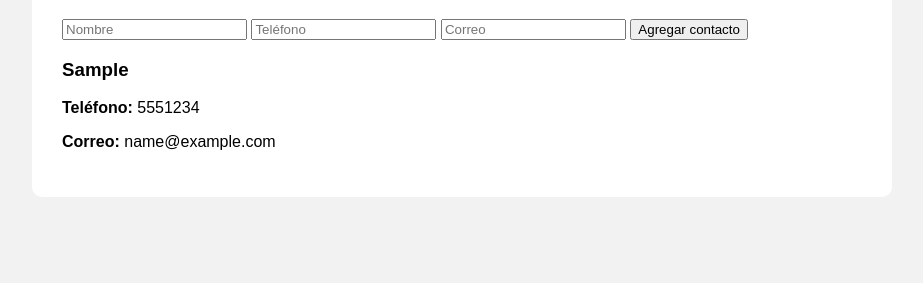
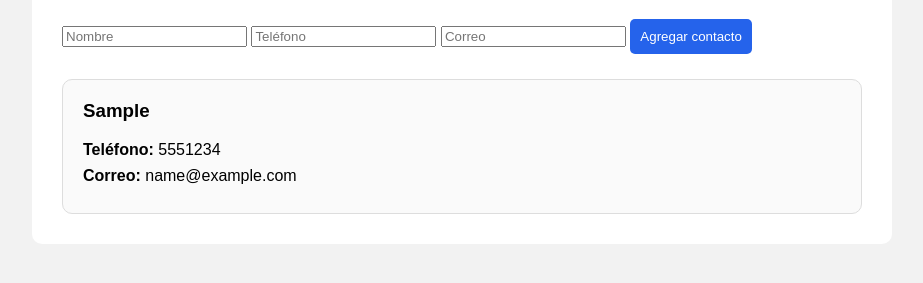
Before and after one commit to KaledSalvador005/agenda_de_contactos, a plain HTML site: page index.html in a window 1280 px wide. Both pictures are taken after typing "Sample", "5551234", "name@example.com" into the empty fields and a click on the button "Agregar contacto". Shown: the part 131-414 px from the top of the page, without its empty margins (178-1101 px from the left). Drawn offline with Linux system fonts and the light colour scheme.

Commit message:
mejorar diseño de tarjetas de contactos

```diff
--- a/estilos.css
+++ b/estilos.css
@@ -11,3 +11,38 @@ body {
   padding: 30px;
   border-radius: 10px;
 }
+
+#listaContactos {
+  display: grid;
+  grid-template-columns: repeat(auto-fit, minmax(250px, 1fr));
+  gap: 15px;
+  margin-top: 25px;
+}
+
+.contacto {
+  background: #fafafa;
+  border: 1px solid #ddd;
+  border-radius: 10px;
+  padding: 20px;
+}
+
+.contacto h3 {
+  margin-top: 0;
+}
+
+.contacto p {
+  margin: 8px 0;
+}
+
+button {
+  padding: 10px;
+  border: none;
+  border-radius: 5px;
+  background: #2563eb;
+  color: white;
+  cursor: pointer;
+}
+
+button:hover {
+  background: #1d4ed8;
+}
```
